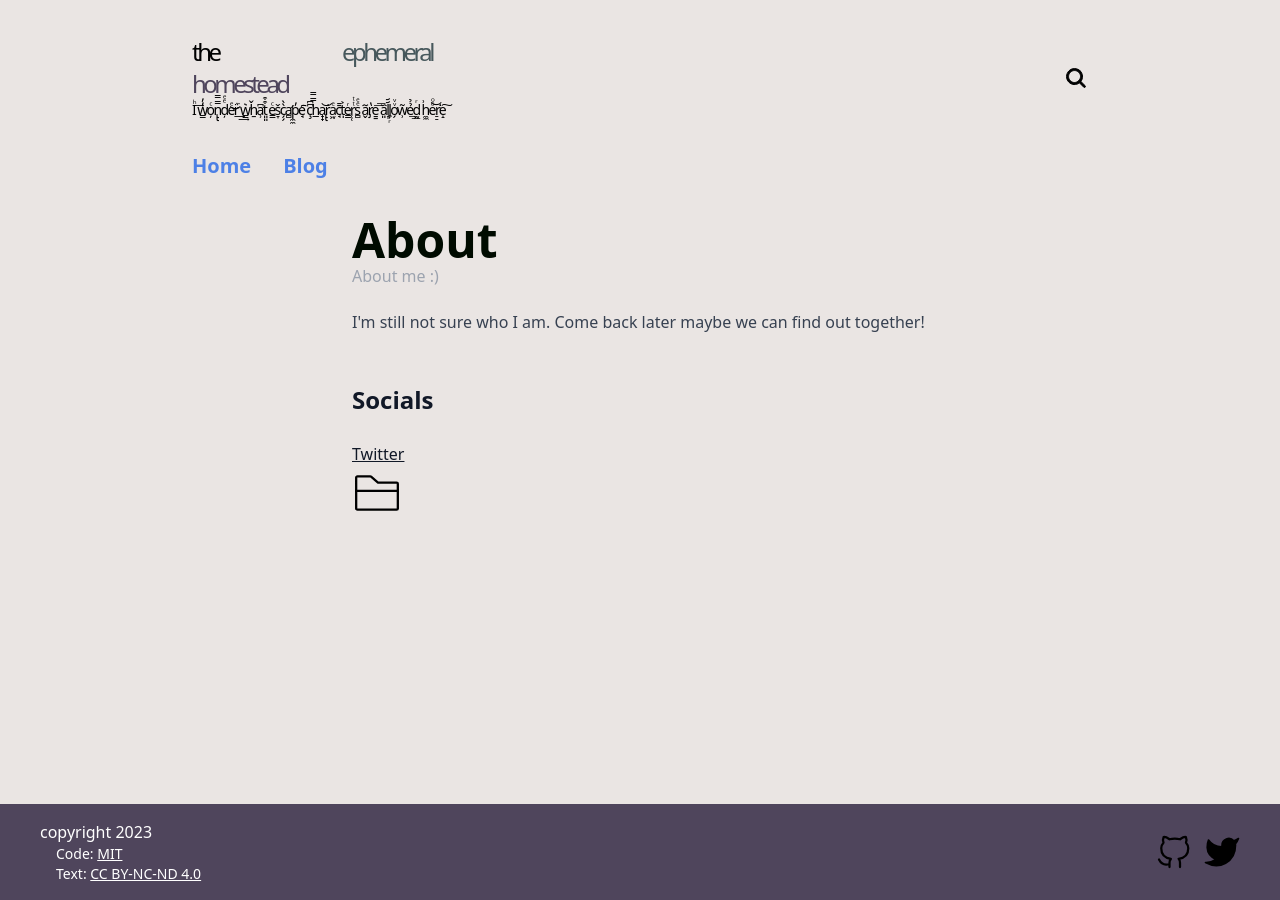
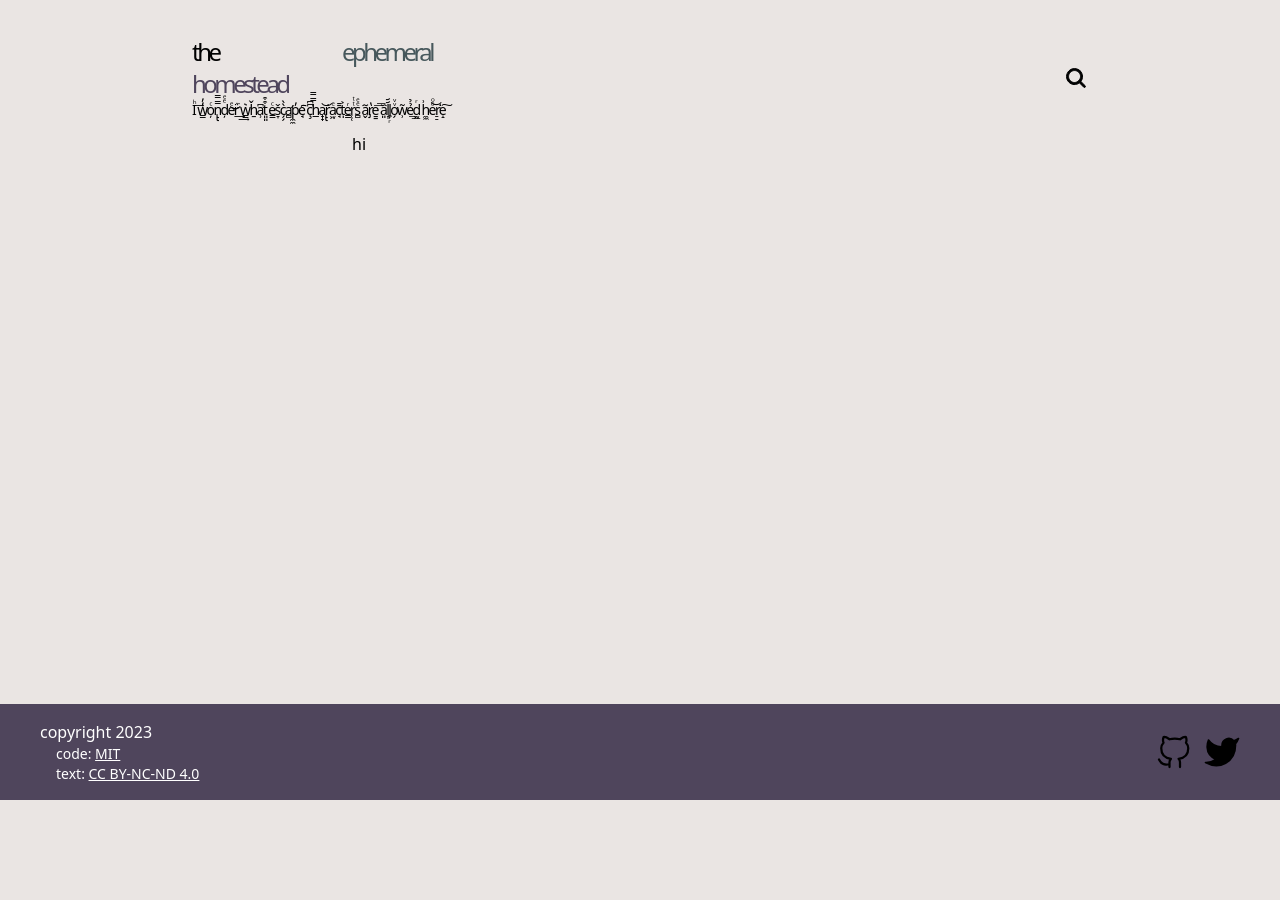
Before and after one commit to MilesConn/MilesConn.github.io, an Astro site in the folder blog/: page / in a window 1280 px wide. After the commit the page ends 800 px from the top, so only its background shows below. Built offline with nearby package versions, Linux system fonts and the light colour scheme; Astro itself is replaced by a stand-in of ours.

Commit message:
Messed with the layouts a bit :0

```diff
--- a/blog/src/components/BaseLayout.astro
+++ b/blog/src/components/BaseLayout.astro
@@ -1,9 +1,11 @@
 ---
 import Footer from "./Footer.astro";
 ---
-<body class="font-sans antialiased min-h-screen bg-oldPaper">
-  <!-- TODO: figure out what this does -->
-  <div class="transition-colors">
+
+<body class="font-sans antialiased min-h-screen bg-oldPaper flex flex-col">
+  <!-- TODO: figure out what the transition does -->
+  <!-- Flex grow keeps our footer on bottom -->
+  <div class="transition-colors flex-grow">
     <main class="mx-auto max-w-4xl px-4 md:px-0">
       <slot />
     </main>
--- a/blog/src/components/Footer.astro
+++ b/blog/src/components/Footer.astro
@@ -10,7 +10,7 @@ const iconSize = "36px";
     <p>copyright {currentDate.getFullYear()}</p>
     <div class="pl-4 text-sm">
       <p>
-        Code:
+        code:
         <a
           href="https://opensource.org/license/mit/"
           target="_blank"
@@ -19,7 +19,7 @@ const iconSize = "36px";
         >
       </p>
       <p>
-        Text:
+        text:
         <a
           href="https://creativecommons.org/licenses/by-nc-nd/4.0/legalcode"
           target="_blank"
--- a/blog/src/components/MainLayout.astro
+++ b/blog/src/components/MainLayout.astro
@@ -1,16 +1,21 @@
 ---
 import BaseLayout from "./BaseLayout.astro";
 import Header from "./Header.astro";
-import Footer from "./Footer.astro";
 import Nav from "./Nav.astro";
 import SearchModal from "./search/SearchModal.svelte";
+
+export type Props = {
+  showHeader?: boolean;
+};
+
+const { showHeader = true } = Astro.props;
 ---
 
 <BaseLayout>
   <br class="my-4" />
   <Header />
   <!-- TODO: get rid of this -->
-  <Nav />
+  {showHeader && <Nav />}
   <div class="content">
     <slot />
   </div>
@@ -23,7 +28,8 @@ import SearchModal from "./search/SearchModal.svelte";
 <style>
   .content {
     /* TODO: review this minheight */
-    min-height: 580px;
+    /* min-height: 100vh; */
+    /* flex: 1 0 auto; */
     @apply max-w-xl mx-auto;
   }
 </style>
--- a/blog/src/pages/index.astro
+++ b/blog/src/pages/index.astro
@@ -1,20 +1,15 @@
 ---
-import DefaultPageLayout from "$/layouts/default.astro";
 import { SITE } from "src/config";
-import Prose from "$/components/Prose.astro";
-import { AreNa, Folder, MediaImage } from "$/components/Icons";
-
-const title = "About";
-const description = "About me :)";
+import BaseHead from "$/components/BaseHead.astro";
+import MainLayout from "$/components/MainLayout.astro";
 ---
 
-<DefaultPageLayout content={{ title, description }}>
-  <Prose>
-    I'm still not sure who I am. Come back later maybe we can find out together!
-
-    <br />
-    <h2>Socials</h2>
-    <a href={SITE.twitterUrl}> Twitter</a>
-  </Prose>
-  <Folder />
-</DefaultPageLayout>
+<!-- TODO: extract this to work with default.astro --><!DOCTYPE html>
+<html lang="en">
+  <head>
+    <BaseHead title={SITE.title} description="About me landing page" />
+  </head>
+  <MainLayout showHeader={false}>
+    <p>hi</p>
+  </MainLayout>
+</html>
```
